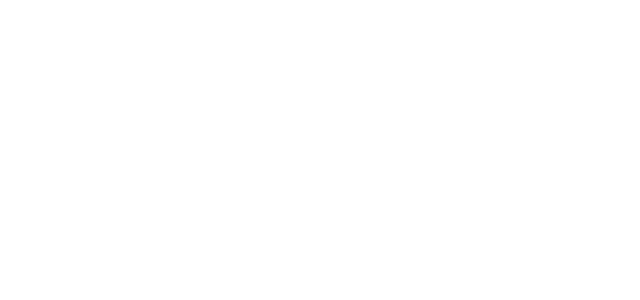
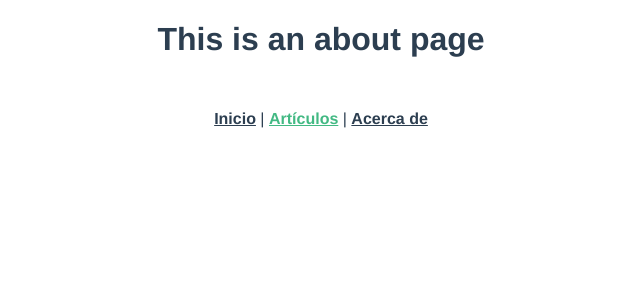
Before and after one commit to GiddyChutoy/Ejercicio1VUEPeriodico, a Vue app: page /articulos in a window 1280 px wide. Before the commit this address had no page. Shown: the top 300 px of the page, without its empty margins (319-959 px from the left). Built offline with nearby package versions, Linux system fonts and the light colour scheme.

Commit message:
Avance en el ejercicio

```diff
--- a/src/App.vue
+++ b/src/App.vue
@@ -1,9 +1,10 @@
 <template>
-  <!--<div id="nav">
-    <router-link to="/">Home</router-link> |
-    <router-link to="/about">About</router-link>
-  </div>-->
   <router-view/>
+  <div id="nav">
+    <router-link to="/">Inicio</router-link> |
+    <router-link to="/articulos">Artículos</router-link> |
+    <router-link to="/acerca">Acerca de</router-link>
+  </div>
 </template>
 
 <style>
--- a/src/router/index.js
+++ b/src/router/index.js
@@ -1,5 +1,6 @@
 import { createRouter, createWebHistory } from 'vue-router'
 import Header from '../views/Header.vue'
+import Acerca from '../views/Acerca.vue'
 
 const routes = [{
         path: '/',
@@ -7,14 +8,19 @@ const routes = [{
         component: Header
     },
     {
-        path: '/about',
-        name: 'About',
+        path: '/articulos',
+        name: 'Articulos',
         // route level code-splitting
         // this generates a separate chunk (about.[hash].js) for this route
         // which is lazy-loaded when the route is visited.
         component: () =>
-            import ( /* webpackChunkName: "about" */ '../views/About.vue')
-    }
+            import ( /* webpackChunkName: "about" */ '../views/Articulos.vue')
+    },
+    {
+        path: '/acerca',
+        name: 'Acerca'
+    },
+
 ]
 
 const router = createRouter({
--- a/src/views/About.vue
+++ /dev/null
@@ -1,5 +0,0 @@
-<template>
-  <div class="about">
-    <h1>This is an about page</h1>
-  </div>
-</template>
--- /dev/null
+++ b/src/views/Acerca.vue
@@ -0,0 +1,14 @@
+<template>
+    <div id="Acerca">
+
+    </div>
+</template>
+
+<script>
+export default {
+    name: 'Acerca',
+    components: {
+
+    }
+}
+</script>
--- /dev/null
+++ b/src/views/Articulos.vue
@@ -0,0 +1,14 @@
+<template>
+  <div class="Articulos">
+    <h1>This is an about page</h1>
+  </div>
+</template>
+
+<script>
+export default {
+  name: 'Articulos',
+  components: {
+
+  }
+}
+</script>
```
